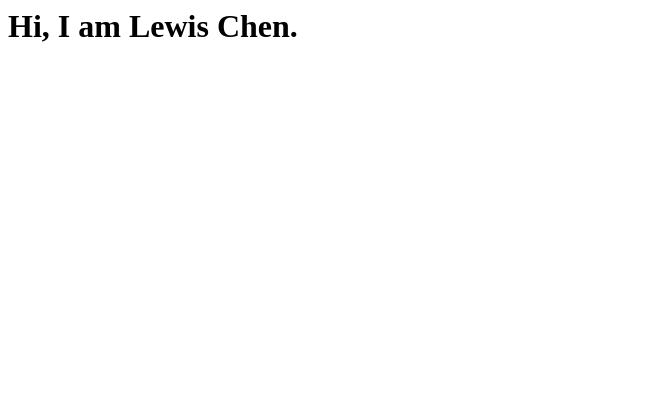
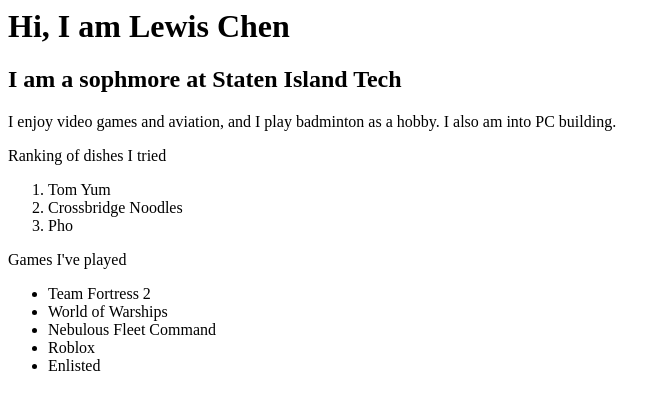
Before and after one commit to lewisxiwenc/aboutme_HTML_project, a plain HTML site: page index.html in a window 1280 px wide. Shown: the whole page, without its empty margins (0-671 px from the left). Drawn offline with Linux system fonts and the light colour scheme.

Commit message:
Update index.html

```diff
--- a/index.html
+++ b/index.html
@@ -5,6 +5,28 @@
     <title>untitled website very</title>
 </head>
 <body>
-    <h1>Hi, I am Lewis Chen.</h1>
+    <h1>Hi, I am Lewis Chen</h1>
+    <h2>I am a sophmore at Staten Island Tech</h2>
+    <p>I enjoy video games and aviation, and I play badminton as a hobby. I also am into PC building.</p>
+
+    <div>
+        <p>Ranking of dishes I tried</p>
+        <ol>
+            <li>Tom Yum</li>
+            <li>Crossbridge Noodles</li>
+            <li>Pho</li>
+            </li>
+        </ol>
+    </div>
+    <div>
+        <p>Games I've played</p>
+        <ul>
+            <li>Team Fortress 2</li>
+            <li>World of Warships</li>
+            <li>Nebulous Fleet Command</li>
+            <li>Roblox</li>
+            <li>Enlisted</li>
+        </ul>
+    </div>
 </body>
 </html>
```
